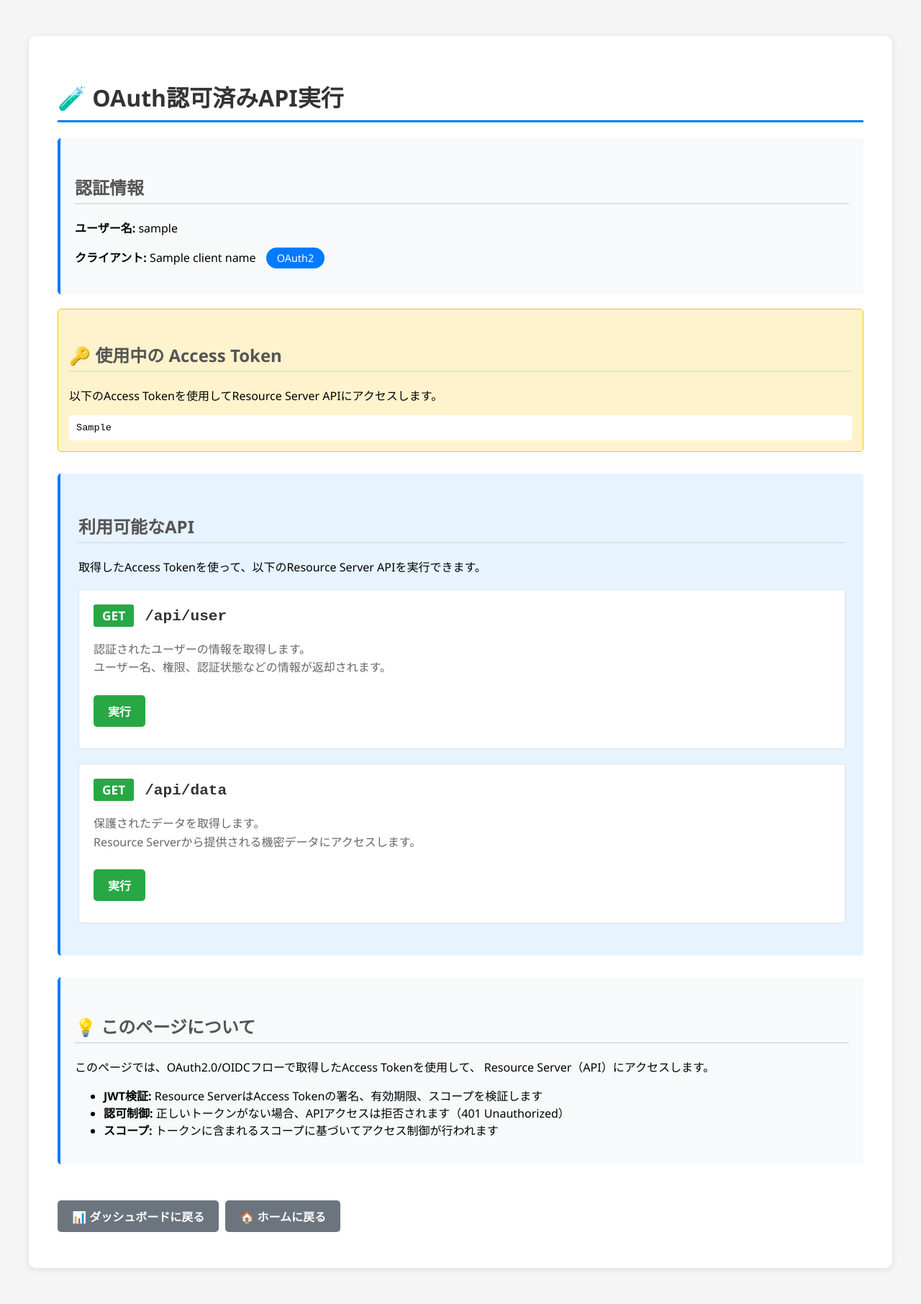
After one commit to rice-mountain/oauth2-oidc-lab-spring, a Spring app: template client-server/src/main/resources/templates/api-test.html in a window 1280 px wide. The commit adds this page. Shown: the whole page at 72% size. Run offline with Thymeleaf, Linux system fonts and the light colour scheme; the template is opened without the code that fills it: most values are stand-ins (such as "Sample title", 1, 10 or a date in 2020); data that the repository does not hold is empty; some of the project's set-up classes (security, data sources, template engines, error pages and the like) are left out, and stand-ins take their place.

Commit message:
Add OAuth API execution screen with navigation
Co-authored-by: rice-mountain <53399348+rice-mountain@users.noreply.github.com>

```diff
--- /dev/null
+++ b/client-server/src/main/resources/templates/api-test.html
@@ -0,0 +1,278 @@
+<!DOCTYPE html>
+<html xmlns:th="http://www.thymeleaf.org">
+<head>
+    <meta charset="UTF-8">
+    <meta name="viewport" content="width=device-width, initial-scale=1.0">
+    <title>OAuth2 / OIDC Lab - API Test</title>
+    <style>
+        body {
+            font-family: 'Segoe UI', Tahoma, Geneva, Verdana, sans-serif;
+            max-width: 1200px;
+            margin: 30px auto;
+            padding: 20px;
+            background-color: #f5f5f5;
+        }
+        .container {
+            background: white;
+            padding: 40px;
+            border-radius: 10px;
+            box-shadow: 0 2px 10px rgba(0,0,0,0.1);
+        }
+        h1 {
+            color: #333;
+            border-bottom: 3px solid #007bff;
+            padding-bottom: 10px;
+        }
+        h2 {
+            color: #555;
+            margin-top: 30px;
+            border-bottom: 2px solid #e0e0e0;
+            padding-bottom: 5px;
+        }
+        .info-section {
+            margin: 20px 0;
+            padding: 20px;
+            background: #f8f9fa;
+            border-radius: 5px;
+            border-left: 4px solid #007bff;
+        }
+        .success-badge {
+            display: inline-block;
+            padding: 5px 15px;
+            background: #28a745;
+            color: white;
+            border-radius: 20px;
+            font-size: 0.9em;
+            margin-left: 10px;
+        }
+        .oauth2-badge {
+            background: #007bff;
+        }
+        .api-section {
+            margin: 30px 0;
+            padding: 25px;
+            background: #e7f3ff;
+            border-radius: 5px;
+            border-left: 4px solid #007bff;
+        }
+        .api-endpoint {
+            margin: 20px 0;
+            padding: 20px;
+            background: white;
+            border-radius: 5px;
+            border: 1px solid #dee2e6;
+        }
+        .api-endpoint h3 {
+            margin-top: 0;
+            color: #007bff;
+            font-size: 1.2em;
+        }
+        .endpoint-method {
+            display: inline-block;
+            padding: 4px 12px;
+            background: #28a745;
+            color: white;
+            border-radius: 3px;
+            font-weight: bold;
+            font-size: 0.9em;
+            margin-right: 10px;
+        }
+        .endpoint-path {
+            font-family: 'Courier New', monospace;
+            font-size: 1.1em;
+            color: #333;
+        }
+        .endpoint-description {
+            margin: 15px 0;
+            color: #666;
+            line-height: 1.6;
+        }
+        .button {
+            display: inline-block;
+            padding: 10px 20px;
+            margin: 10px 5px 10px 0;
+            background-color: #007bff;
+            color: white;
+            text-decoration: none;
+            border-radius: 5px;
+            border: none;
+            cursor: pointer;
+            font-size: 1em;
+            font-weight: bold;
+            transition: background-color 0.3s;
+        }
+        .button:hover {
+            background-color: #0056b3;
+        }
+        .button.execute {
+            background-color: #28a745;
+        }
+        .button.execute:hover {
+            background-color: #218838;
+        }
+        .button.back {
+            background-color: #6c757d;
+        }
+        .button.back:hover {
+            background-color: #5a6268;
+        }
+        .api-response {
+            margin-top: 15px;
+            padding: 15px;
+            background: #fff;
+            border-radius: 5px;
+            border: 1px solid #dee2e6;
+            font-family: 'Courier New', monospace;
+            font-size: 0.9em;
+            white-space: pre-wrap;
+            display: none;
+            max-height: 400px;
+            overflow-y: auto;
+        }
+        .api-response.show {
+            display: block;
+        }
+        .api-response.success {
+            border-left: 4px solid #28a745;
+            background: #d4edda;
+        }
+        .api-response.error {
+            border-left: 4px solid #dc3545;
+            background: #f8d7da;
+        }
+        .token-section {
+            margin: 20px 0;
+            padding: 15px;
+            background: #fff3cd;
+            border-radius: 5px;
+            border: 1px solid #ffc107;
+        }
+        .token-content {
+            font-family: 'Courier New', monospace;
+            font-size: 0.85em;
+            word-break: break-all;
+            background: white;
+            padding: 10px;
+            border-radius: 3px;
+            margin-top: 10px;
+            max-height: 150px;
+            overflow-y: auto;
+        }
+        .loading {
+            display: none;
+            margin-top: 10px;
+            color: #007bff;
+            font-style: italic;
+        }
+        .loading.show {
+            display: block;
+        }
+    </style>
+    <script>
+        function executeApi(endpoint) {
+            const responseDiv = document.getElementById('response-' + endpoint.replace(/\//g, '-'));
+            const loadingDiv = document.getElementById('loading-' + endpoint.replace(/\//g, '-'));
+
+            responseDiv.className = 'api-response';
+            responseDiv.textContent = '';
+            loadingDiv.className = 'loading show';
+
+            fetch(endpoint, {
+                headers: {
+                    'Authorization': 'Bearer ' + document.getElementById('access-token').value
+                }
+            })
+            .then(response => {
+                if (!response.ok) {
+                    return response.text().then(text => {
+                        throw new Error(`HTTP ${response.status}: ${text}`);
+                    });
+                }
+                return response.json();
+            })
+            .then(data => {
+                loadingDiv.className = 'loading';
+                responseDiv.className = 'api-response show success';
+                responseDiv.textContent = JSON.stringify(data, null, 2);
+            })
+            .catch(error => {
+                loadingDiv.className = 'loading';
+                responseDiv.className = 'api-response show error';
+                responseDiv.textContent = 'Error: ' + error.message;
+            });
+        }
+    </script>
+</head>
+<body>
+    <div class="container">
+        <h1>🧪 OAuth認可済みAPI実行</h1>
+
+        <div class="info-section">
+            <h2>認証情報</h2>
+            <p><strong>ユーザー名:</strong> <span th:text="${userName}"></span></p>
+            <p><strong>クライアント:</strong> <span th:text="${clientName}"></span>
+                <span th:if="${isOidc}" class="success-badge">OIDC</span>
+                <span th:unless="${isOidc}" class="success-badge oauth2-badge">OAuth2</span>
+            </p>
+        </div>
+
+        <div class="token-section">
+            <h2>🔑 使用中の Access Token</h2>
+            <p>以下のAccess Tokenを使用してResource Server APIにアクセスします。</p>
+            <input type="hidden" id="access-token" th:value="${accessToken}">
+            <div class="token-content" th:text="${accessToken}"></div>
+        </div>
+
+        <div class="api-section">
+            <h2>利用可能なAPI</h2>
+            <p>取得したAccess Tokenを使って、以下のResource Server APIを実行できます。</p>
+
+            <div class="api-endpoint">
+                <h3>
+                    <span class="endpoint-method">GET</span>
+                    <span class="endpoint-path">/api/user</span>
+                </h3>
+                <div class="endpoint-description">
+                    認証されたユーザーの情報を取得します。<br>
+                    ユーザー名、権限、認証状態などの情報が返却されます。
+                </div>
+                <button class="button execute" onclick="executeApi('/api/user')">実行</button>
+                <div id="loading--api-user" class="loading">⏳ 実行中...</div>
+                <div id="response--api-user" class="api-response"></div>
+            </div>
+
+            <div class="api-endpoint">
+                <h3>
+                    <span class="endpoint-method">GET</span>
+                    <span class="endpoint-path">/api/data</span>
+                </h3>
+                <div class="endpoint-description">
+                    保護されたデータを取得します。<br>
+                    Resource Serverから提供される機密データにアクセスします。
+                </div>
+                <button class="button execute" onclick="executeApi('/api/data')">実行</button>
+                <div id="loading--api-data" class="loading">⏳ 実行中...</div>
+                <div id="response--api-data" class="api-response"></div>
+            </div>
+        </div>
+
+        <div class="info-section">
+            <h2>💡 このページについて</h2>
+            <p>
+                このページでは、OAuth2.0/OIDCフローで取得したAccess Tokenを使用して、
+                Resource Server（API）にアクセスします。
+            </p>
+            <ul>
+                <li><strong>JWT検証:</strong> Resource ServerはAccess Tokenの署名、有効期限、スコープを検証します</li>
+                <li><strong>認可制御:</strong> 正しいトークンがない場合、APIアクセスは拒否されます（401 Unauthorized）</li>
+                <li><strong>スコープ:</strong> トークンに含まれるスコープに基づいてアクセス制御が行われます</li>
+            </ul>
+        </div>
+
+        <div style="margin-top: 40px;">
+            <a href="/dashboard" class="button back">📊 ダッシュボードに戻る</a>
+            <a href="/" class="button back">🏠 ホームに戻る</a>
+        </div>
+    </div>
+</body>
+</html>
--- a/client-server/src/main/resources/templates/dashboard.html
+++ b/client-server/src/main/resources/templates/dashboard.html
@@ -249,6 +249,11 @@
             <button class="button" onclick="testApi('/api/user')">GET /api/user</button>
             <button class="button" onclick="testApi('/api/data')">GET /api/data</button>
             <div id="api-response" class="api-response"></div>
+            <div style="margin-top: 20px;">
+                <a href="/api-test" class="button" style="background-color: #28a745;">
+                    🚀 API実行画面を開く
+                </a>
+            </div>
         </div>
 
         <div style="margin-top: 40px;">
```
Also changed, not shown: client-server/src/main/java/com/example/oauth2lab/client/controller/HomeController.java (+20 -0 lines).
